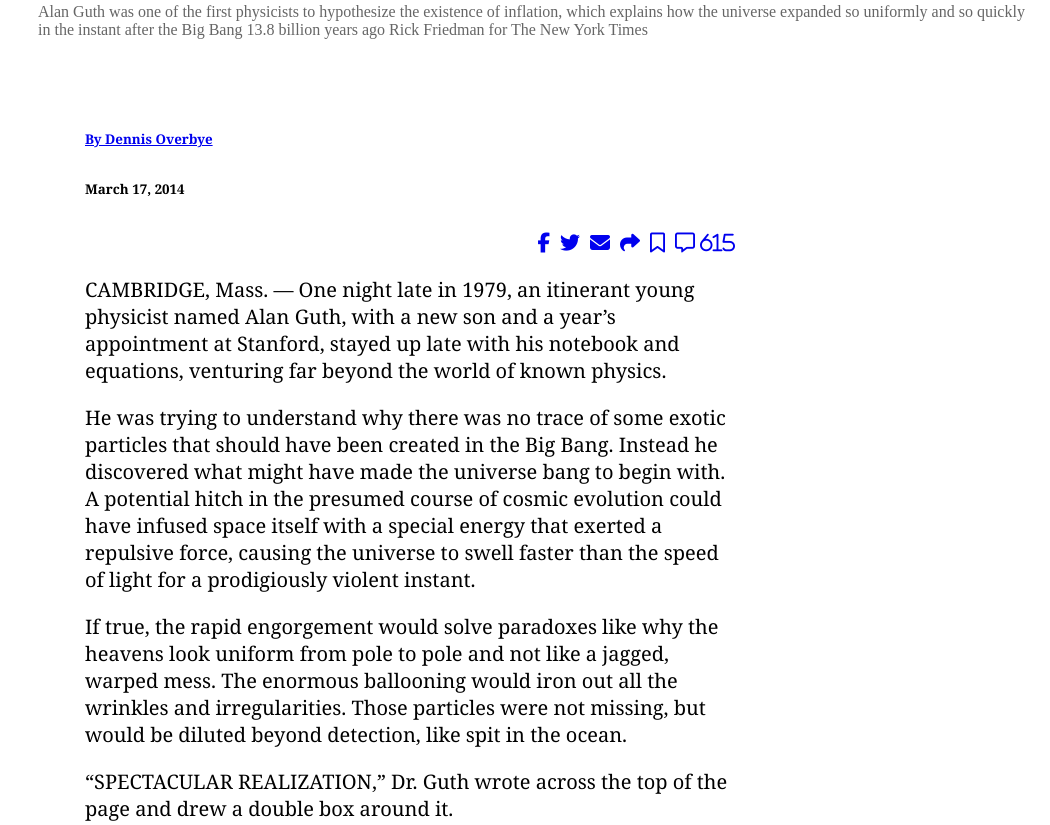
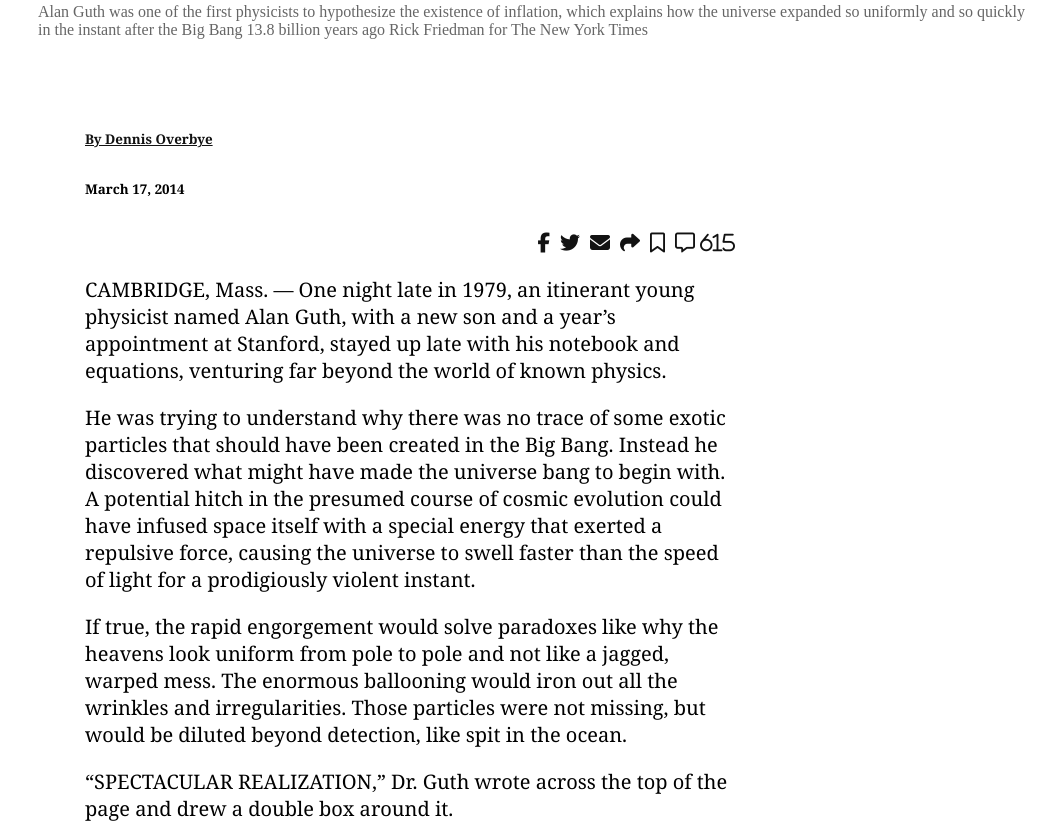
Before and after one commit to george-shammar/The-New-York-Times, a plain HTML site: page index.html in a window 1280 px wide. Shown: the part 835-1660 px from the top of the page, without its empty margins (230-1280 px from the left). Drawn offline with Linux system fonts and the light colour scheme.

Commit message:
Social media links formatted.
Social media links formatted for color when visited and active.

```diff
--- a/style.css
+++ b/style.css
@@ -60,6 +60,13 @@
 
 .icons-first a {
   margin-left: 10px;
+}
+
+a:link{
+  color: #121212;
+}
+a:visited{
+  color: #121212;
 }
 
 .container {
```
